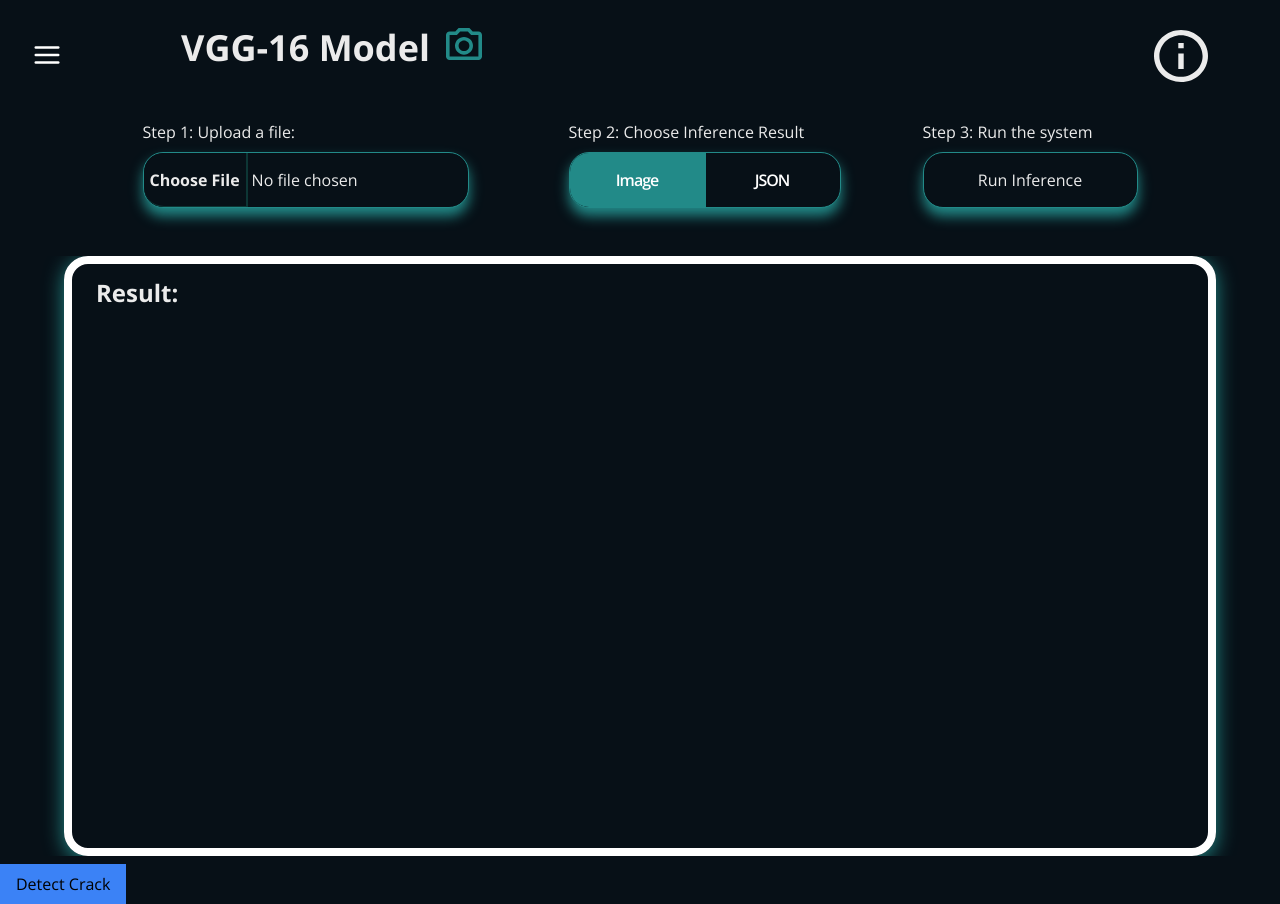
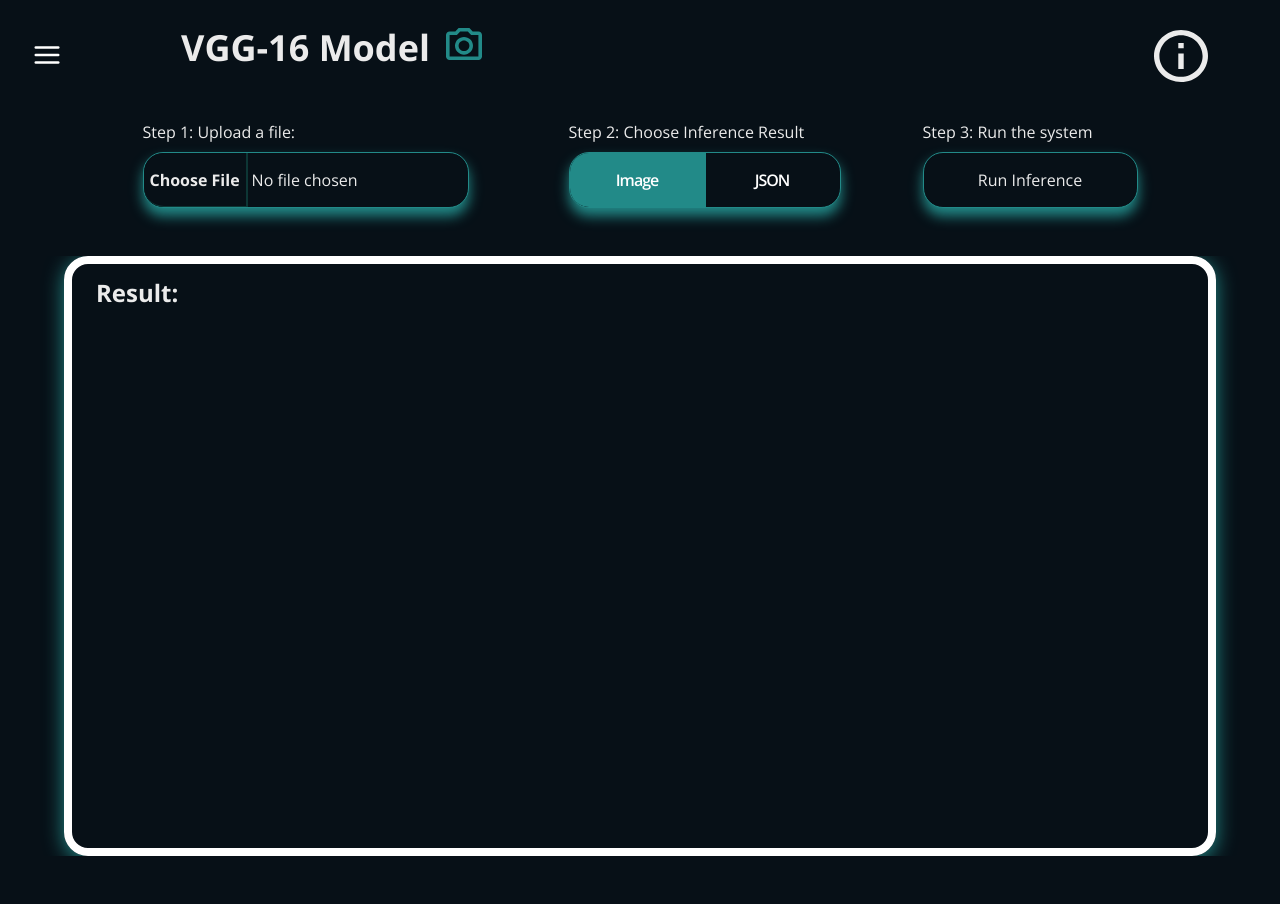
Before and after one commit to YouDontSayIt-dev/Detection-of-Breakages-Over-Railway-Tracks-Using-YOLOv8-Model, a React (Create React App) app in the folder thesis-webapp/: page /vgg16 in a window 1280 px wide. After the commit the page ends 864 px from the top, so only its background shows below. Built offline with nearby package versions, Linux system fonts and the light colour scheme.

Commit message:
added warning popup

```diff
--- a/thesis-webapp/src/pages/VGG16.jsx
+++ b/thesis-webapp/src/pages/VGG16.jsx
@@ -1,5 +1,5 @@
 import Sidebar from "../components/Sidebar";
-import React, { useState } from "react";
+import React, { useState, useEffect } from "react";
 import { useLocation } from "react-router-dom";
 import ImageDisplay from "../components/ImageDisplayOther";
 import UploadButton from "../components/UploadButton";
@@ -8,8 +8,14 @@ import InferenceButton from "../components/InferenceButton";
 import CrackDetectedModal from "../components/CrackDetectedModal"; //new import
 
 const Vgg16 = () => {
-  // FOR RADIO BTN VALUE
-  const [outputOption, setOutputOption] = useState("image");
+  const [detectionOccurred, setDetectionOccurred] = useState(false);
+
+  const handleDetection = (value) => {
+    setDetectionOccurred(value);
+  };
+
+  console.log("Detection Occurred:", detectionOccurred);
+
   // New state for modal visibility
   const [isCrackDetectedModalOpen, setCrackDetectedModalOpen] = useState(false);
 
@@ -17,6 +23,16 @@ const Vgg16 = () => {
   const handleCrackDetectedModalToggle = () => {
     setCrackDetectedModalOpen(!isCrackDetectedModalOpen);
   };
+
+  // useEffect to open the modal when detection occurs
+  useEffect(() => {
+    if (detectionOccurred) {
+      setCrackDetectedModalOpen(true);
+    }
+  }, [detectionOccurred]);
+
+  // FOR RADIO BTN VALUE
+  const [outputOption, setOutputOption] = useState("image");
 
   const handleRadioChange = (value) => {
     setOutputOption(value);
@@ -185,6 +201,7 @@ const Vgg16 = () => {
               selectedImage={base64Image}
               imgData={imgData}
               radioBtnValue={outputOption}
+              onDetection={handleDetection}
             />
           </div>
         </div>
@@ -197,24 +214,17 @@ const Vgg16 = () => {
           selectedImage={base64Image}
           imgData={imgData}
           radioBtnValue={outputOption}
+          onDetection={handleDetection}
         />
       </div>
 
-      <div className="order-5">
-        {/* SAMPLE Button to trigger modal */}
-        <button
-          onClick={handleCrackDetectedModalToggle}
-          className="bg-blue-500 text-white py-2 px-4 rounded"
-        >
-          Detect Crack
-        </button>
-      </div>
-
-      {/* Call the CrackDetectedModal component */}
-      <CrackDetectedModal
-        isOpen={isCrackDetectedModalOpen}
-        onClose={handleCrackDetectedModalToggle}
-      />
+      {/* Render CrackDetectedModal if detection occurred */}
+      {isCrackDetectedModalOpen && (
+        <CrackDetectedModal
+          isOpen={isCrackDetectedModalOpen}
+          onClose={handleCrackDetectedModalToggle}
+        />
+      )}
     </div>
   );
 };
```
